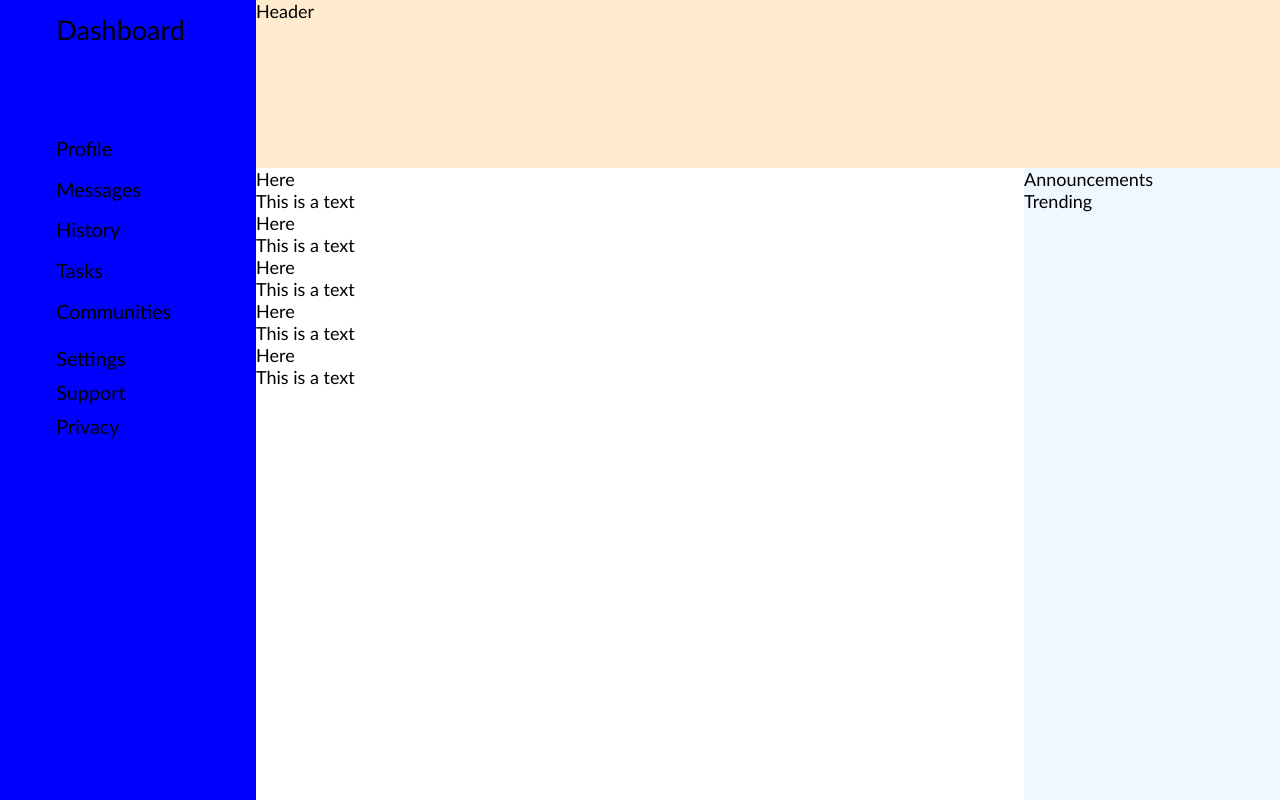
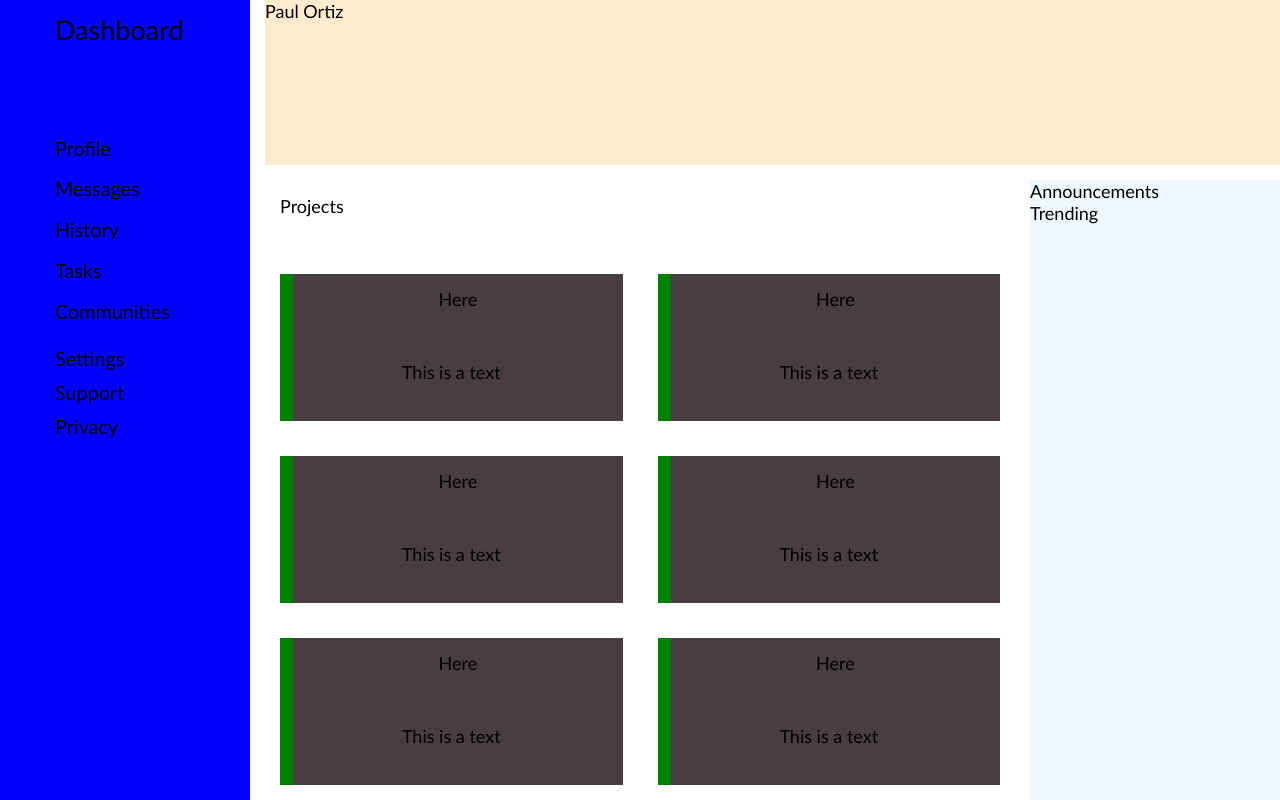
Before and after one commit to ProgrammerOPaul/admin_dashboard, a plain HTML site: page index.html in a window 1280 px wide. Drawn offline with Linux system fonts and the light colour scheme.

Commit message:
Add the base for content on main page

```diff
--- a/index.html
+++ b/index.html
@@ -25,31 +25,43 @@
         </div>
 
         <div class="header">
-            <p>Header</p>
+            <p>Paul Ortiz</p>
         </div>
 
         <div class="projects">
+            <p>Projects</p>
             <div class="card">
+                <div class="item1"></div>
                 <p class="title">Here</p>
                 <p>This is a text</p>
             </div>
 
             <div class="card">
+                <div class="item1"></div>
                 <p class="title">Here</p>
                 <p>This is a text</p>
             </div>
 
             <div class="card">
+                <div class="item1"></div>
                 <p class="title">Here</p>
                 <p>This is a text</p>
             </div>
 
             <div class="card">
+                <div class="item1"></div>
                 <p class="title">Here</p>
                 <p>This is a text</p>
             </div>
 
             <div class="card">
+                <div class="item1"></div>
+                <p class="title">Here</p>
+                <p>This is a text</p>
+            </div>
+
+            <div class="card">
+                <div class="item1"></div>
                 <p class="title">Here</p>
                 <p>This is a text</p>
             </div>
--- a/style.css
+++ b/style.css
@@ -16,6 +16,7 @@
     display: grid;
     grid-template-columns: 1fr 3fr 1fr;
     grid-template-rows: 0.8fr 3fr;
+    gap: 15px;
 }
 
 .dashboard{
@@ -45,9 +46,48 @@
     grid-row: 1 / 2;
 }
 
-.content{
+.projects{
     grid-column: 2 / 3;
     grid-row: 2 / 3;
+    display: grid;
+    grid-template-columns: 1fr 1fr;
+    grid-template-rows: 0.3fr repeat(3, 1fr);
+    gap: 35px;
+    padding: 15px;
+}
+
+.card{
+    background-color: #483d40;
+    display: grid;
+    grid-template-columns: 0.04fr 1fr;
+    grid-template-rows: 0.5fr 1fr;
+
+}
+
+.card .title{
+    grid-column: 2/3;
+    grid-row: 1/2;
+    align-self: center;
+    justify-self: center;
+
+}
+
+.card p{
+    grid-column: 2/3;
+    grid-row: 2/3;
+    align-self: center;
+    justify-self: center;
+}
+
+.item1{
+    grid-column: 1/2;
+    grid-row: 1/4;
+    background-color: green;
+}
+
+.projects p{
+    grid-column: 1 / -1;
+
 }
 
 .sidebar{
```
